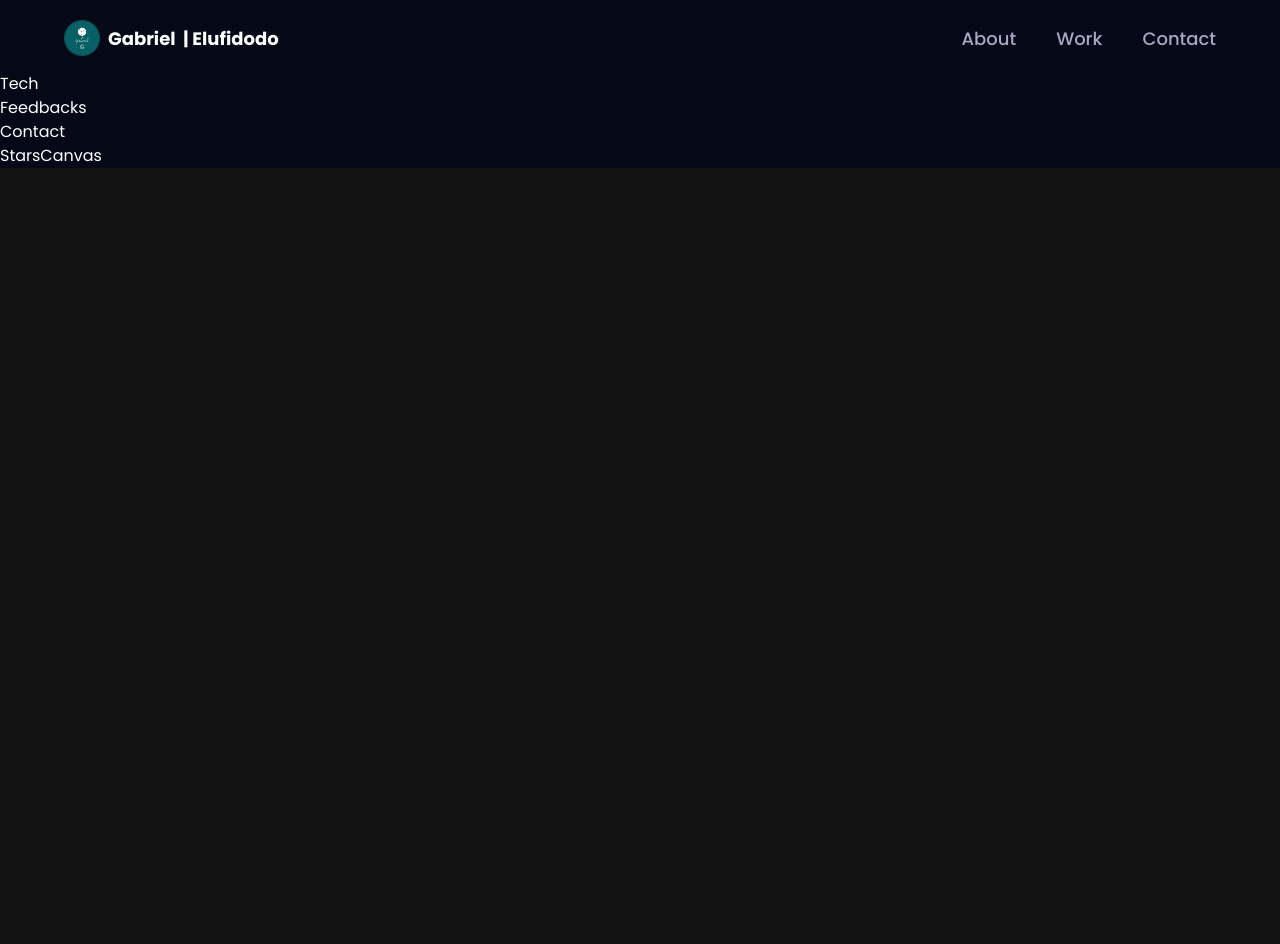
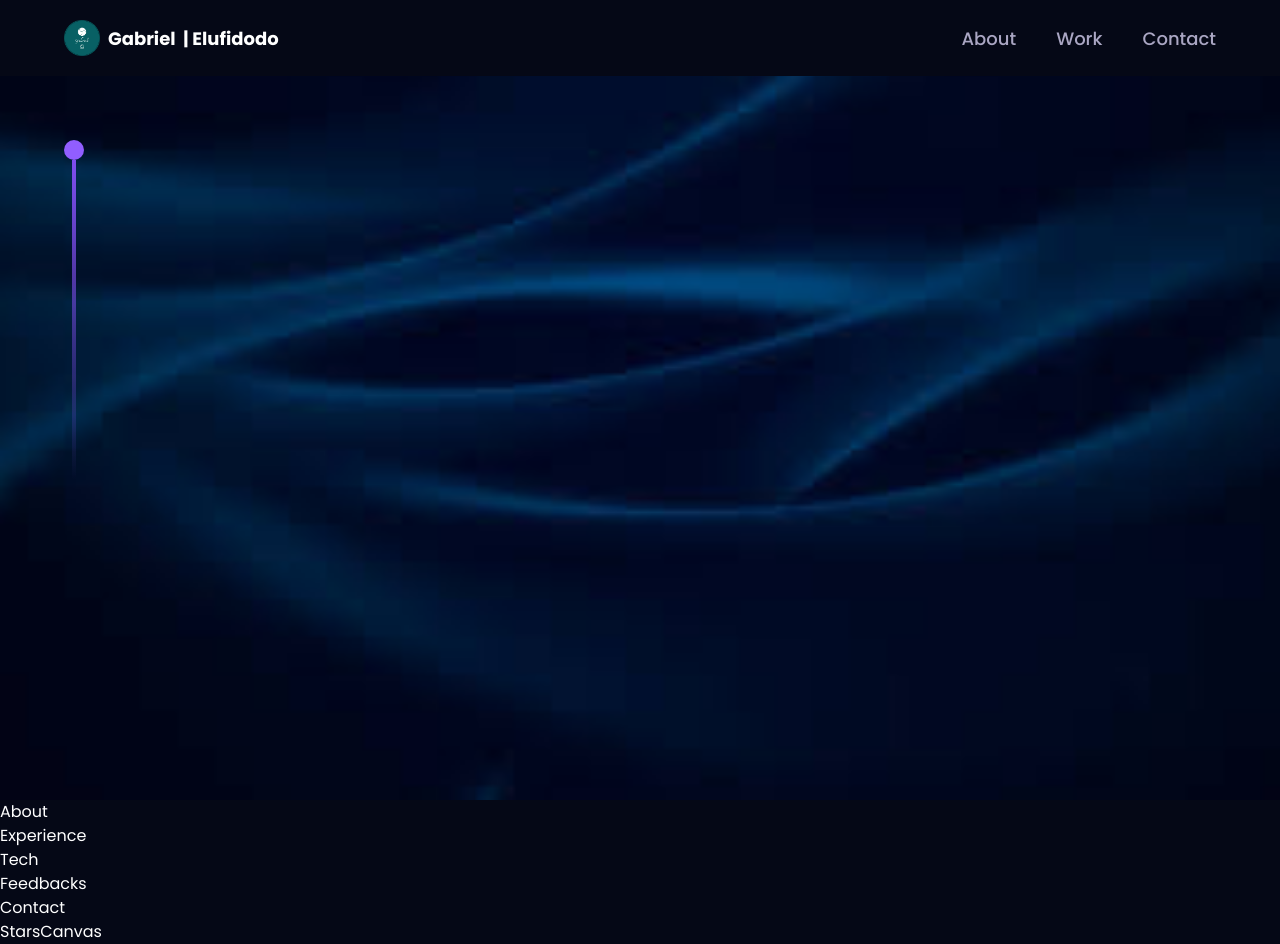
Before and after one commit to stivex001/client_portfolio, a React (Vite) app: page / in a window 1280 px wide. Before the commit the page ends 800 px from the top, so only its background shows below. Built offline with nearby package versions, Linux system fonts and the light colour scheme.

Commit message:
fix: changed the background image

```diff
--- a/src/components/Hero.jsx
+++ b/src/components/Hero.jsx
@@ -1,5 +1,17 @@
+/* eslint-disable no-unused-vars */
+import { motion } from "framer-motion";
+
 const Hero = () => {
-  return <div>Hero</div>;
+  return (
+    <section className="relative w-ull h-screen mx-auto">
+      <div className="sm:px-16 px-6 absolute top-[120px] max-w-7xl mx-auto flex items-start gap-5 inset-0">
+        <div className="flex flex-col justify-center items-center mt-5">
+          <div className="w-5 h-5 rounded-full bg-[#915eff]" />
+          <div className="w-1 sm:h-80 h-40 violet-gradient" />
+        </div>
+      </div>
+    </section>
+  );
 };
 
 export default Hero;
--- a/tailwind.config.js
+++ b/tailwind.config.js
@@ -18,7 +18,7 @@ export default {
         xs: "450px",
       },
       backgroundImage: {
-        "hero-pattern": "url('/src/assets/herobg.png')",
+        "hero-pattern": "url('/src/assets/bg.jpeg')",
       },
     },
   },
```
Also changed, not shown: src/assets/bg.jpeg (added).
